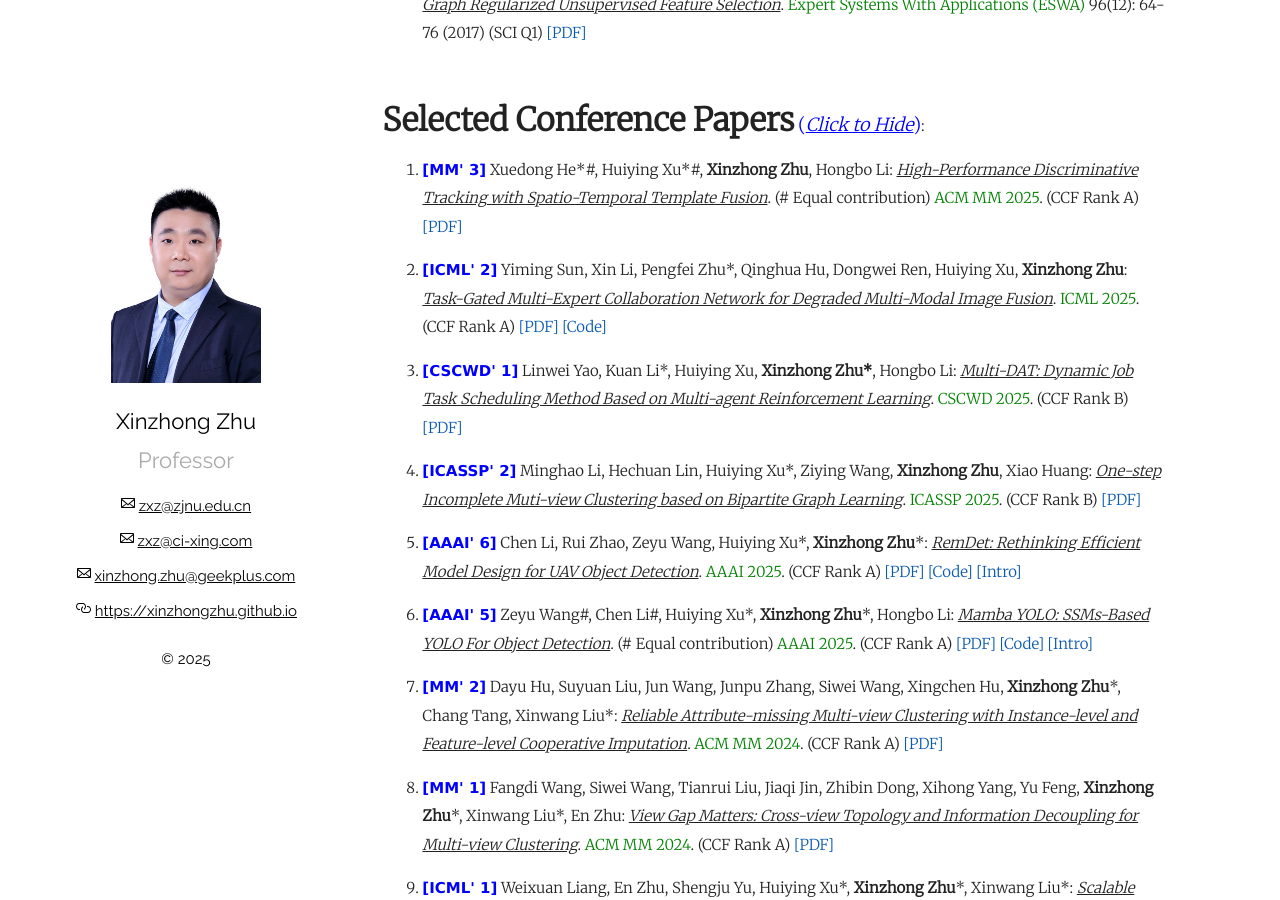
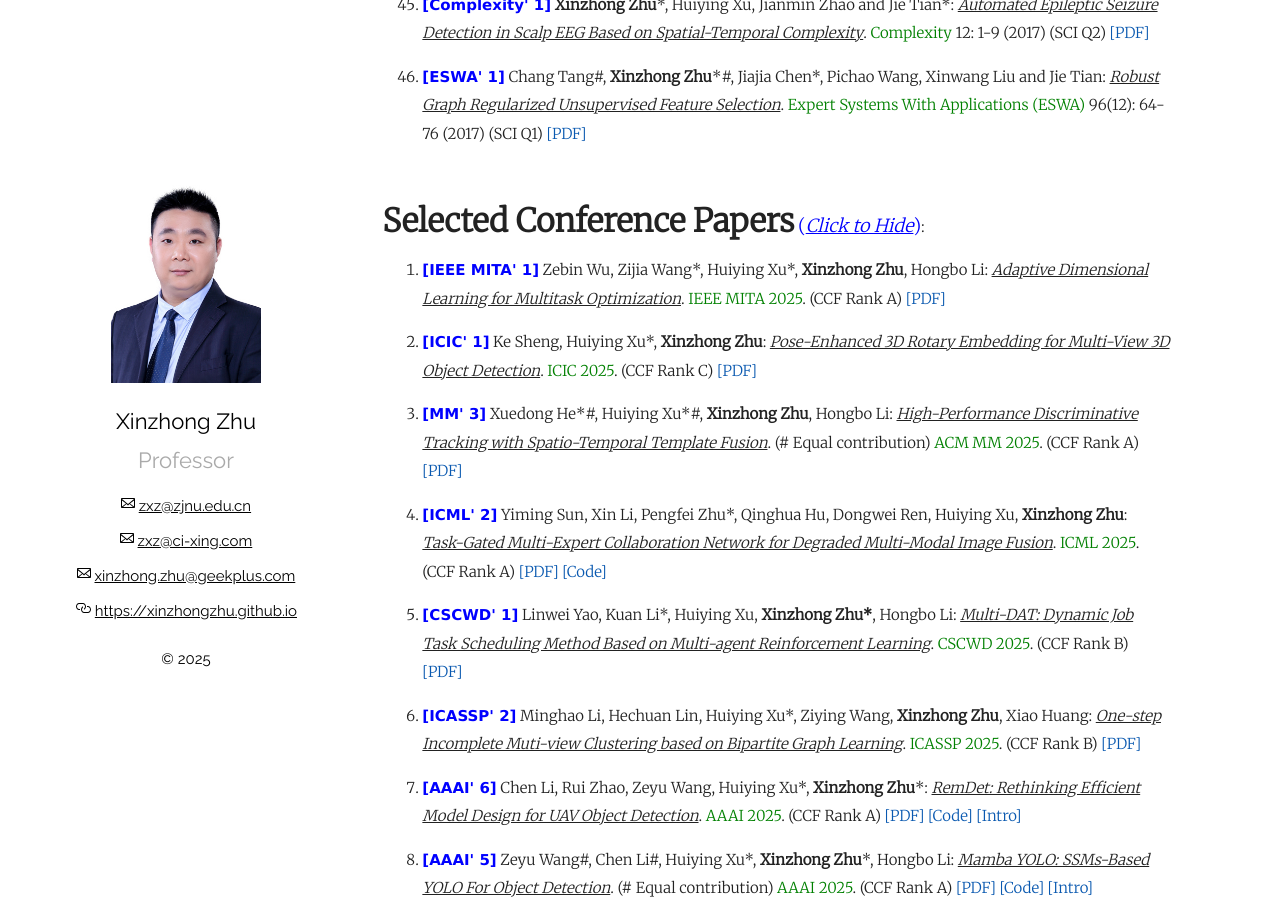
Before and after one commit to xinzhongzhu/xinzhongzhu.github.io, a Jekyll site: the page built from index.md, in a window 1280 px wide and 900 px high, scrolled down 5291 px. Built offline with Jekyll 4.4.1, drawn with Linux system fonts in a browser that asks for light colours; some of the changed text lies outside the part shown.

Commit message:
Update index.md

```diff
--- a/index.md
+++ b/index.md
@@ -16,7 +16,9 @@ Please drop me a message by email: <u>zxz@zjnu.edu.cn</u> or <u>zxz@ci-xing.com<
   <p>
   <ol>
 
- <p style="margin-top: 8px;"><li><font face="verdana" color="blue"><b>[Medical Physics' 1]</b></font> Yue Hu, Huiying Xu*, <b>Xinzhong Zhu</b>, Xiao Huang: <i><u>An exploratory study on ultrasound image denoising using feature extraction and adversarial diffusion model</u></i>. <font color="green">[Medical Physics</font> . (8 Sep 2025) (SCI Q3) <a href = "https://xinzhongzhu.github.io/document/ADM-ExNet.pdf">[PDF]</a></li></p>
+ <p style="margin-top: 8px;"><li><font face="verdana" color="blue"><b>[ITII' 1]</b></font> Wenjie Yao, Guanglu Sun, Suxia Zhu, Ruidong Wang, <b>Xinzhong Zhu</b>, Huiying Xu*, Xiguang Wei: <i><u>FedRDA: Representation Deviation Alignment in Heterogeneous Federated Learning</u></i>. <font color="green"> IEEE Transactions on Industrial Informatics</font> . (Nov 2025) (SCI Q1) <a href = "https://xinzhongzhu.github.io/document/FedRDA.pdf">[PDF]</a></li></p>
+
+ <p style="margin-top: 8px;"><li><font face="verdana" color="blue"><b>[Medical Physics' 1]</b></font> Yue Hu, Huiying Xu*, <b>Xinzhong Zhu</b>, Xiao Huang: <i><u>An exploratory study on ultrasound image denoising using feature extraction and adversarial diffusion model</u></i>. <font color="green"> Medical Physics</font> . (8 Sep 2025) (SCI Q3) <a href = "https://xinzhongzhu.github.io/document/ADM-ExNet.pdf">[PDF]</a></li></p>
 
  <p style="margin-top: 8px;"><li><font face="verdana" color="blue"><b>[Food Chemistry' 1]</b></font> Jinhong Li, Huiying Xu*, <b>Xinzhong Zhu</b>, Jiping Xiong, Xiaolei Zhang: <i><u>FSF-ViT: Image augmentation and adaptive global-local feature fusion for Few-Shot Food classification</u></i>. <font color="green">Food Chemistry</font> . (12 July 2025) (SCI Q1) <a href = "https://xinzhongzhu.github.io/document/FSFViT.pdf">[PDF]</a></li></p>
 
@@ -137,6 +139,10 @@ Please drop me a message by email: <u>zxz@zjnu.edu.cn</u> or <u>zxz@ci-xing.com<
   <p>
     <ol>
 
+<p style="margin-top: 8px;"><li><font face="verdana" color="blue"><b>[IEEE MITA' 1]</b></font> Zebin Wu, Zijia Wang*, Huiying Xu*, <b>Xinzhong Zhu</b>, Hongbo Li: <i><u>Adaptive Dimensional Learning for Multitask Optimization</u></i>. <font color="green">IEEE MITA 2025</font>. (CCF Rank A) <a href = "https://xinzhongzhu.github.io/document/ADLMTO.pdf">[PDF]</a> </li></p>
+
+<p style="margin-top: 8px;"><li><font face="verdana" color="blue"><b>[ICIC' 1]</b></font> Ke Sheng, Huiying Xu*, <b>Xinzhong Zhu</b>: <i><u>Pose-Enhanced 3D Rotary Embedding for Multi-View 3D Object Detection</u></i>. <font color="green">ICIC 2025</font>. (CCF Rank C) <a href = "https://xinzhongzhu.github.io/document/Pose-Enhanced 3D Rotary Embedding for Multi-View 3D Object Detection.pdf">[PDF]</a> </li></p>
+
 <p style="margin-top: 8px;"><li><font face="verdana" color="blue"><b>[MM' 3]</b></font> Xuedong He*#, Huiying Xu*#, <b>Xinzhong Zhu</b>, Hongbo Li: <i><u>High-Performance Discriminative Tracking with Spatio-Temporal Template Fusion</u></i>. (# Equal contribution) <font color="green">ACM MM 2025</font>. (CCF Rank A) <a href = "https://xinzhongzhu.github.io/document/High-Performance Discriminative Tracking with Spatio-Temporal Template Fusion.pdf">[PDF]</a> </li></p>
 
 <p style="margin-top: 8px;"><li><font face="verdana" color="blue"><b>[ICML' 2]</b></font> Yiming Sun, Xin Li, Pengfei Zhu*, Qinghua Hu, Dongwei Ren, Huiying Xu, <b>Xinzhong Zhu</b>: <i><u>Task-Gated Multi-Expert Collaboration Network for Degraded Multi-Modal Image Fusion</u></i>. <font color="green">ICML 2025</font>. (CCF Rank A) <a href = "https://xinzhongzhu.github.io/document/3251_Task_Gated_Multi_Expert.pdf">[PDF]</a> <a href = "https://github.com/LeeX54946/TG-ECNet">[Code]</a>  </li></p>
```
